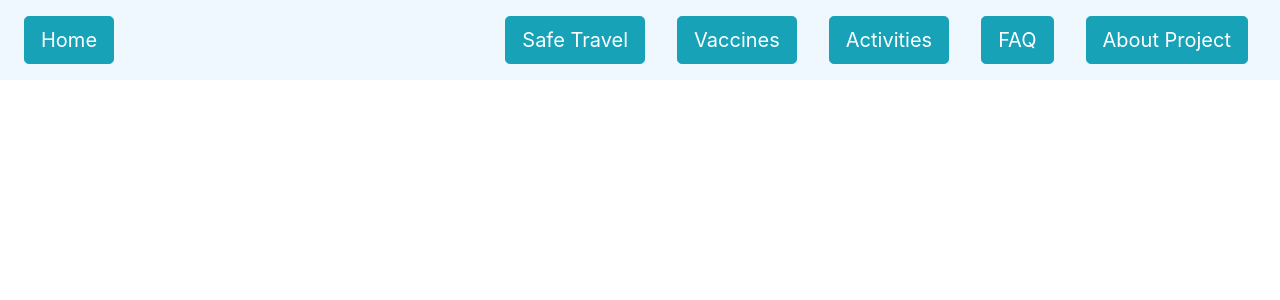
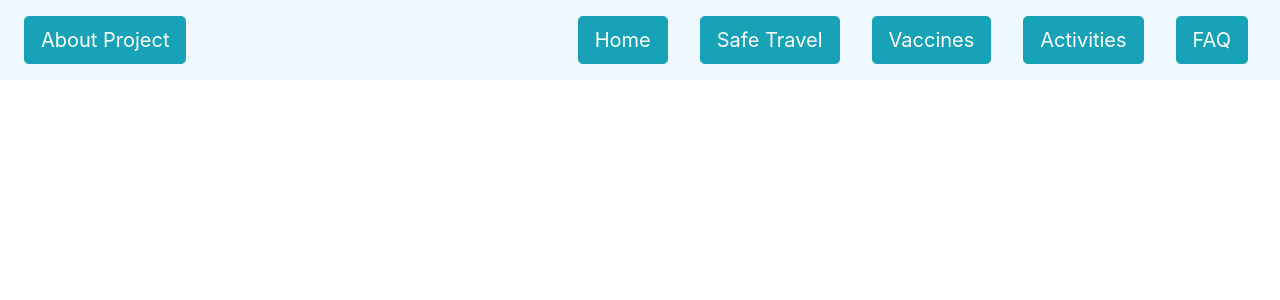
Before and after one commit to CarlaFloricel/cs522-covid-app, a React (Create React App) app: page / in a window 1280 px wide. Shown: the top 300 px of the page. Built offline with nearby package versions, Linux system fonts and the light colour scheme.

Commit message:
nav bar changed to make about project default page when loads

```diff
--- a/src/App.js
+++ b/src/App.js
@@ -19,12 +19,12 @@ function App() {
     <div className="App">
       <Route component={Header}></Route>
       <Switch>
-        <Route exact path='/cs522-covid-app' component={HomePage}></Route>
+        <Route exact path='/cs522-covid-app/home' component={HomePage}></Route>
         <Route exact path='/cs522-covid-app/map' component={Map}></Route>
         <Route exact path='/cs522-covid-app/vaccines' component={Vaccines}></Route>
         <Route exact path='/cs522-covid-app/activities' component={Activities}></Route>
         <Route exact path='/cs522-covid-app/faq' component={Faq}></Route>
-        <Route exact path='/cs522-covid-app/about' component={AboutProject}></Route>
+        <Route exact path='/cs522-covid-app/' component={AboutProject}></Route>
       </Switch>
 
     </div>
--- a/src/components/header/header.component.jsx
+++ b/src/components/header/header.component.jsx
@@ -5,11 +5,11 @@ import {Navbar, Nav, NavDropdown} from 'react-bootstrap'
 import Button from 'react-bootstrap/Button'
 
 const navLinks = [
+    {btnText: 'Home', btnId: 'home'},
     {btnText: 'Safe Travel', btnId: 'map'},
     {btnText: 'Vaccines', btnId: 'vaccines'},
     {btnText: 'Activities', btnId: 'activities'},
-    {btnText: 'FAQ', btnId: 'faq'},
-    {btnText: 'About Project', btnId: 'about'}
+    {btnText: 'FAQ', btnId: 'faq'}
 ]
 
 const Header = (props) => {
@@ -47,7 +47,7 @@ const Header = (props) => {
             <Nav.Link >
             <Link to="/cs522-covid-app" className="option">
             <Button disabled={atHome} variant={homeVariant} className="btn btn-info btn-lg">
-                 Home
+                About Project
             </Button>
             </Link>
             </Nav.Link>
```
